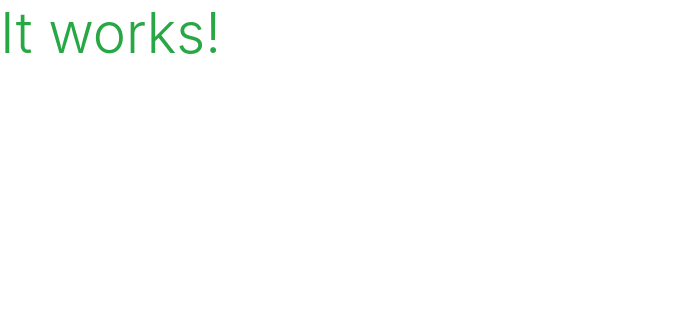
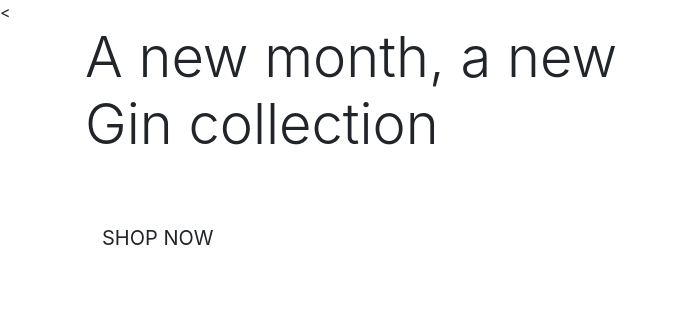
Before and after one commit to DanielMichael82/my_tipple, a Django app: page / in a window 1280 px wide. Shown: the top 317 px of the page, without its empty margins (0-677 px from the left). Run offline with Django 3.2, Linux system fonts and the light colour scheme; some libraries are stand-ins or nearby versions.

Commit message:
added home page

```diff
--- a/home/templates/home/index.html
+++ b/home/templates/home/index.html
@@ -1,6 +1,27 @@
 {% extends "base.html" %}
 {% load static %}
 
+{% block page_header %}
+    <div class="container header-container">
+        <div class="row">
+            <div class="col"></div>
+        </div>
+    </div>
+{% endblock %}
+
 {% block content %}
-    <h1 class="display-4 text-success">It works!</h1>
+    <div class="container h-100">
+        <div class="row h-100">
+            <div class="col-7 col-md-6 my-auto">
+                <h1 class="display-4 logo-font text-black">
+                    A new month, a new Gin collection
+                </h1>
+                <div class="my-5">
+                    <h4>
+                        <a href="" class="shop-now-button btn btn-lg rounded-0 text-uppercase py-3">Shop Now</a>
+                    </h4>
+                </div>
+            </div>
+        </div>
+    </div>
 {% endblock %}
--- a/templates/base.html
+++ b/templates/base.html
@@ -21,7 +21,7 @@
     {% endblock %}
 
     {% block corejs %}
-        <script src="https://code.jquery.com/jquery-3.4.1.slim.min.js" integrity="sha384-J6qa4849blE2+poT4WnyKhv5vZF5SrPo0iEjwBvKU7imGFAV0wwj1yYfoRSJoZ+n" crossorigin="anonymous"></script>
+        <<script src="https://code.jquery.com/jquery-3.6.0.min.js" integrity="sha256-/xUj+3OJU5yExlq6GSYGSHk7tPXikynS7ogEvDej/m4=" crossorigin="anonymous"></script>
         <script src="https://cdn.jsdelivr.net/npm/popper.js@1.16.0/dist/umd/popper.min.js" integrity="sha384-Q6E9RHvbIyZFJoft+2mJbHaEWldlvI9IOYy5n3zV9zzTtmI3UksdQRVvoxMfooAo" crossorigin="anonymous"></script>
         <script src="https://stackpath.bootstrapcdn.com/bootstrap/4.4.1/js/bootstrap.min.js" integrity="sha384-wfSDF2E50Y2D1uUdj0O3uMBJnjuUD4Ih7YwaYd1iqfktj0Uod8GCExl3Og8ifwB6" crossorigin="anonymous"></script>
     {% endblock %}
```
